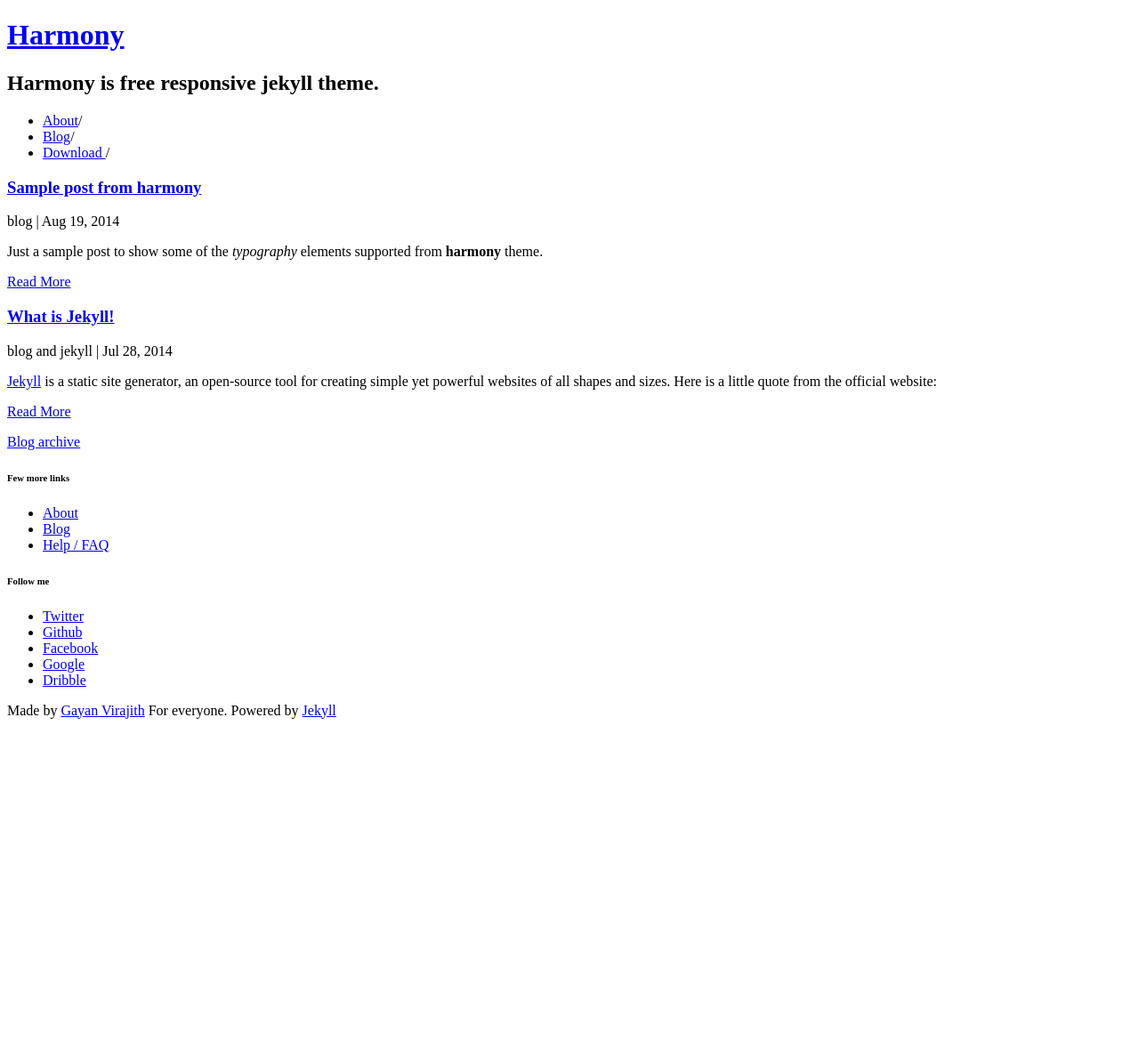
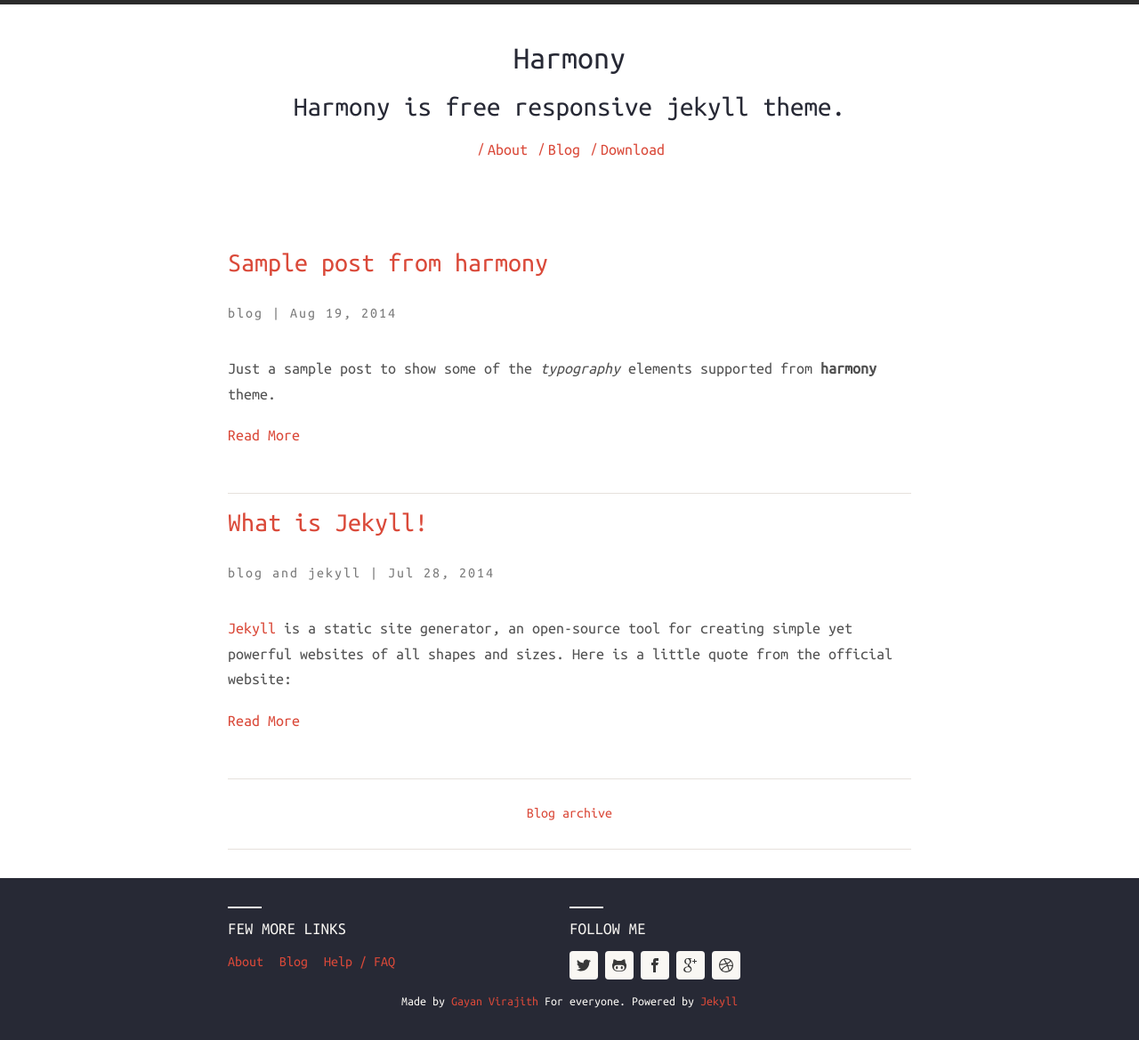
Before and after one commit to cndiqor0512/blog, a Jekyll site: the page built from index.html, in a window 1280 px wide. Shown: the whole page at 89% size. Built offline with Jekyll 4.4.1, drawn with Linux system fonts in a browser that asks for light colours; nearby versions of some CDN libraries; before the commit the page ends 900 px from its top, so only the background shows below that.

Commit message:
setting url

```diff
--- a/_config.yml
+++ b/_config.yml
@@ -1,7 +1,7 @@
 # Harmony Jekyll theme general configurations
 
 # Base URL
-baseurl: blog/
+baseurl: /blog
 
 # Site live URL
 url: https://cndiqor0512.github.io
```
